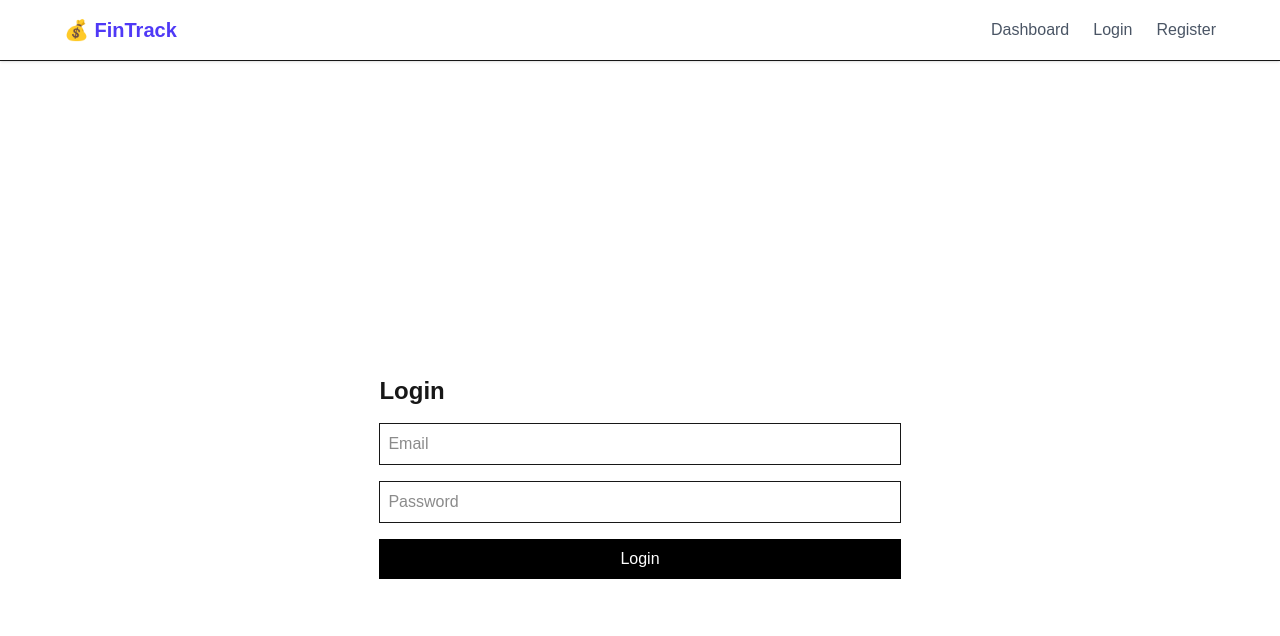
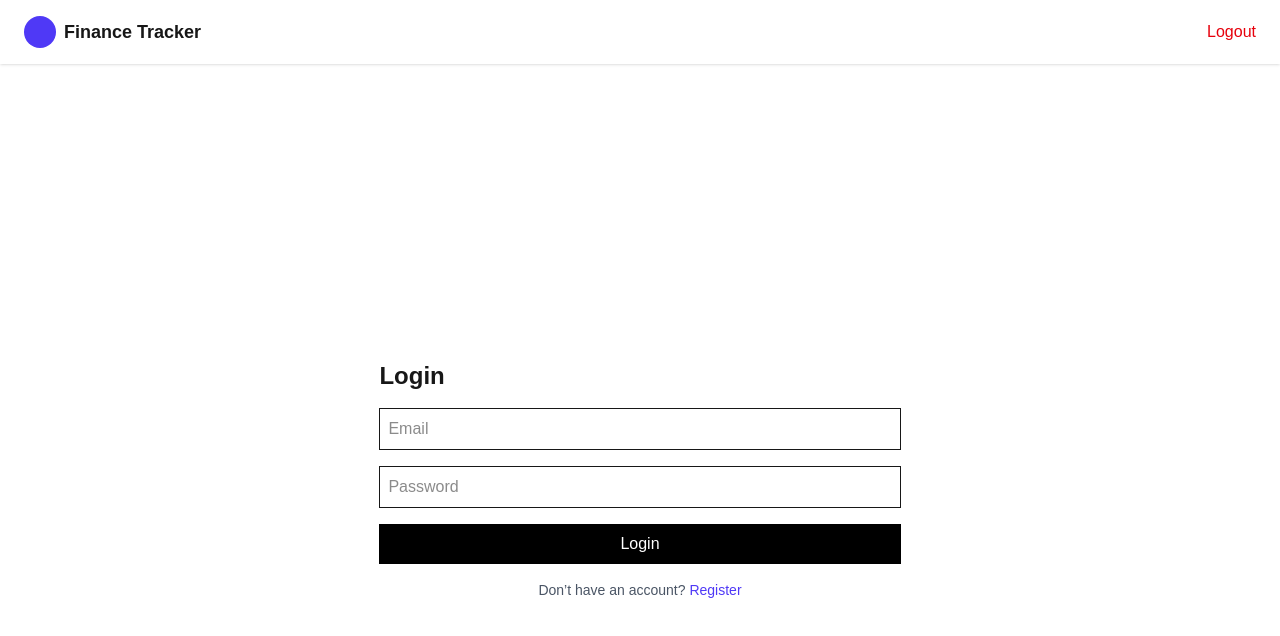
Before and after one commit to Fred-Maicah/finance-tracker, a Next.js app: page /login in a window 1280 px wide. Shown: the top 636 px of the page. Built offline with nearby package versions, Linux system fonts and the light colour scheme.

Commit message:
Finance Tracker include log out

```diff
--- /dev/null
+++ b/app/api/auth/logout/route.ts
@@ -0,0 +1,21 @@
+import { serialize } from "cookie";
+
+export async function POST() {
+  const cookie = serialize("token", "", {
+    httpOnly: true,
+    secure: false, // change to true in production
+    path: "/",
+    maxAge: 0, // 🔥 deletes cookie
+  });
+
+  return new Response(
+    JSON.stringify({ message: "Logged out" }),
+    {
+      status: 200,
+      headers: {
+        "Set-Cookie": cookie,
+        "Content-Type": "application/json",
+      },
+    }
+  );
+}
--- /dev/null
+++ b/app/api/profile/route.ts
@@ -0,0 +1,28 @@
+import { cookies } from "next/headers";
+import { connectDB } from "@/lib/db";
+import User from "@/models/User";
+import { verifyToken } from "@/lib/auth";
+import { NextResponse } from "next/server";
+
+export async function GET() {
+  try {
+    await connectDB();
+
+    const cookieStore = await cookies();
+    const token = cookieStore.get("token")?.value;
+
+    if (!token) {
+      return NextResponse.json({ error: "Unauthorized" }, { status: 401 });
+    }
+
+    const payload: any = verifyToken(token);
+
+    const user = await User.findById(payload.userId).select("-password");
+
+    return NextResponse.json({ user });
+
+  } catch (error) {
+    console.error(error);
+    return NextResponse.json({ error: "Server error" }, { status: 500 });
+  }
+}
--- a/app/dashboard/page.tsx
+++ b/app/dashboard/page.tsx
@@ -12,6 +12,7 @@ import {
   LinearScale,
   BarElement,
 } from "chart.js";
+import Navbar from "@/components/Navbar";
 
 ChartJS.register(ArcElement, Tooltip, Legend, CategoryScale, LinearScale, BarElement);
 
@@ -25,6 +26,7 @@ type Transaction = {
 
 export default function DashboardPage() {
   const [transactions, setTransactions] = useState<Transaction[]>([]);
+  const [user, setUser] = useState<any>(null);
 
   const [type, setType] = useState("income");
   const [amount, setAmount] = useState("");
@@ -43,8 +45,18 @@ export default function DashboardPage() {
   };
 
   useEffect(() => {
-    fetchTransactions();
-  }, []);
+  // Fetch transactions (your existing function)
+  fetchTransactions();
+
+  // ✅ Fetch user for greeting
+  fetch("/api/profile", {
+    credentials: "include",
+  })
+    .then((res) => res.json())
+    .then((data) => setUser(data.user))
+    .catch((err) => console.error("Failed to fetch user:", err));
+
+}, []);
 
   // ✅ ADD TRANSACTION
   const handleAdd = async () => {
@@ -112,8 +124,12 @@ export default function DashboardPage() {
   return (
     <div className="bg-gray-100 min-h-screen p-6">
       <div className="max-w-6xl mx-auto space-y-6">
+      <Navbar />
 
-        <h1 className="text-3xl font-bold text-gray-800">Dashboard</h1>
+        <h1 className="text-3xl font-bold text-gray-800">
+            Hi, {user?.name || "User"} 👋
+        </h1>
+
 
         {/* ADD TRANSACTION */}
         <div className="bg-white p-6 rounded-xl shadow space-y-3">
@@ -193,7 +209,12 @@ export default function DashboardPage() {
         {/* CHART */}
         <div className="bg-white p-6 rounded-xl shadow">
           <h2 className="font-semibold mb-4">Spending Overview</h2>
-          <Doughnut data={chartData} />
+          <div className="w-40 h-40 mx-auto">
+           <Doughnut
+            data={chartData}
+            options={{ maintainAspectRatio: false }}
+           />
+          </div>
         </div>
 
         {/* TRANSACTIONS */}
--- a/app/login/page.tsx
+++ b/app/login/page.tsx
@@ -2,6 +2,7 @@
 
 import { useState } from "react";
 import { useRouter } from "next/navigation";
+import Link from "next/link";
 
 export default function LoginPage() {
   const router = useRouter();
@@ -57,6 +58,12 @@ export default function LoginPage() {
         <button className="bg-black text-white px-4 py-2 w-full">
           Login
         </button>
+        <p className="text-sm text-center text-gray-600">
+          Don’t have an account?{" "}
+          <Link href="/register" className="text-indigo-600 font-medium">
+          Register
+          </Link>
+        </p>
       </form>
     </div>
   );
--- /dev/null
+++ b/app/profile/page.tsx
@@ -0,0 +1,62 @@
+"use client";
+
+import Navbar from "@/components/Navbar";
+import { useEffect, useState } from "react";
+import { useRouter } from "next/navigation";
+
+export default function ProfilePage() {
+  const [user, setUser] = useState<any>(null);
+  const router = useRouter();
+
+  useEffect(() => {
+    fetch("/api/profile", {
+      credentials: "include",
+    })
+      .then((res) => res.json())
+      .then((data) => {
+        if (data.user) {
+          setUser(data.user);
+        } else {
+          router.push("/login");
+        }
+      });
+  }, []);
+
+  return (
+    <div className="min-h-screen bg-gray-100 flex items-center justify-center">
+      <div className="bg-white p-6 rounded-xl shadow w-full max-w-md space-y-4">
+        <h1 className="text-2xl font-bold">Profile</h1>
+
+        {user ? (
+          <>
+            <div>
+              <p className="text-gray-500">Name</p>
+              <p className="font-semibold">{user.name}</p>
+            </div>
+
+            <div>
+              <p className="text-gray-500">Email</p>
+              <p className="font-semibold">{user.email}</p>
+            </div>
+
+            <button
+              onClick={async () => {
+                await fetch("/api/auth/logout", {
+                  method: "POST",
+                  credentials: "include",
+                });
+
+                router.push("/login");
+              }}
+              className="bg-red-600 text-white px-4 py-2 rounded w-full"
+            >
+              Logout
+            </button>
+          </>
+        ) : (
+          <p>Loading...</p>
+        )}
+      </div>
+    </div>
+  );
+}
--- a/app/register/page.tsx
+++ b/app/register/page.tsx
@@ -2,6 +2,7 @@
 
 import { useState } from "react";
 import { useRouter } from "next/navigation";
+import Link from "next/link";
 
 export default function RegisterPage() {
   const router = useRouter();
@@ -63,6 +64,12 @@ export default function RegisterPage() {
         <button className="bg-black text-white px-4 py-2 w-full">
           Register
         </button>
+        <p className="text-sm text-center text-gray-600">
+          Already have an account?{" "}
+          <Link href="/login" className="text-indigo-600 font-medium">
+          Login
+          </Link>
+        </p>
       </form>
     </div>
   );
--- a/components/Navbar.tsx
+++ b/components/Navbar.tsx
@@ -1,22 +1,34 @@
 "use client";
 
-import Link from "next/link";
+import { useRouter } from "next/navigation";
 
 export default function Navbar() {
+  const router = useRouter();
+
+  const handleLogout = async () => {
+    await fetch("/api/auth/logout", {
+      method: "POST",
+      credentials: "include",
+    });
+
+    router.push("/login");
+  };
+
   return (
-    <nav className="bg-white border-b shadow-sm px-6 py-4">
-      <div className="max-w-6xl mx-auto flex justify-between items-center">
+    <nav className="bg-white shadow px-6 py-4 flex justify-between items-center">
+      {/* Logo + Name */}
+      <div className="flex items-center space-x-2">
+        <div className="w-8 h-8 bg-indigo-600 rounded-full"></div>
+        <h1 className="font-bold text-lg">Finance Tracker</h1>
+      </div>
 
-        <h1 className="text-xl font-bold text-indigo-600">
-          💰 FinTrack
-        </h1>
-
-        <div className="flex gap-6 text-gray-600 font-medium">
-          <Link href="/">Dashboard</Link>
-          <Link href="/login">Login</Link>
-          <Link href="/register">Register</Link>
-        </div>
-      </div>
+      {/* Logout */}
+      <button
+        onClick={handleLogout}
+        className="text-red-600 font-medium hover:underline"
+      >
+        Logout
+      </button>
     </nav>
   );
 }
```
